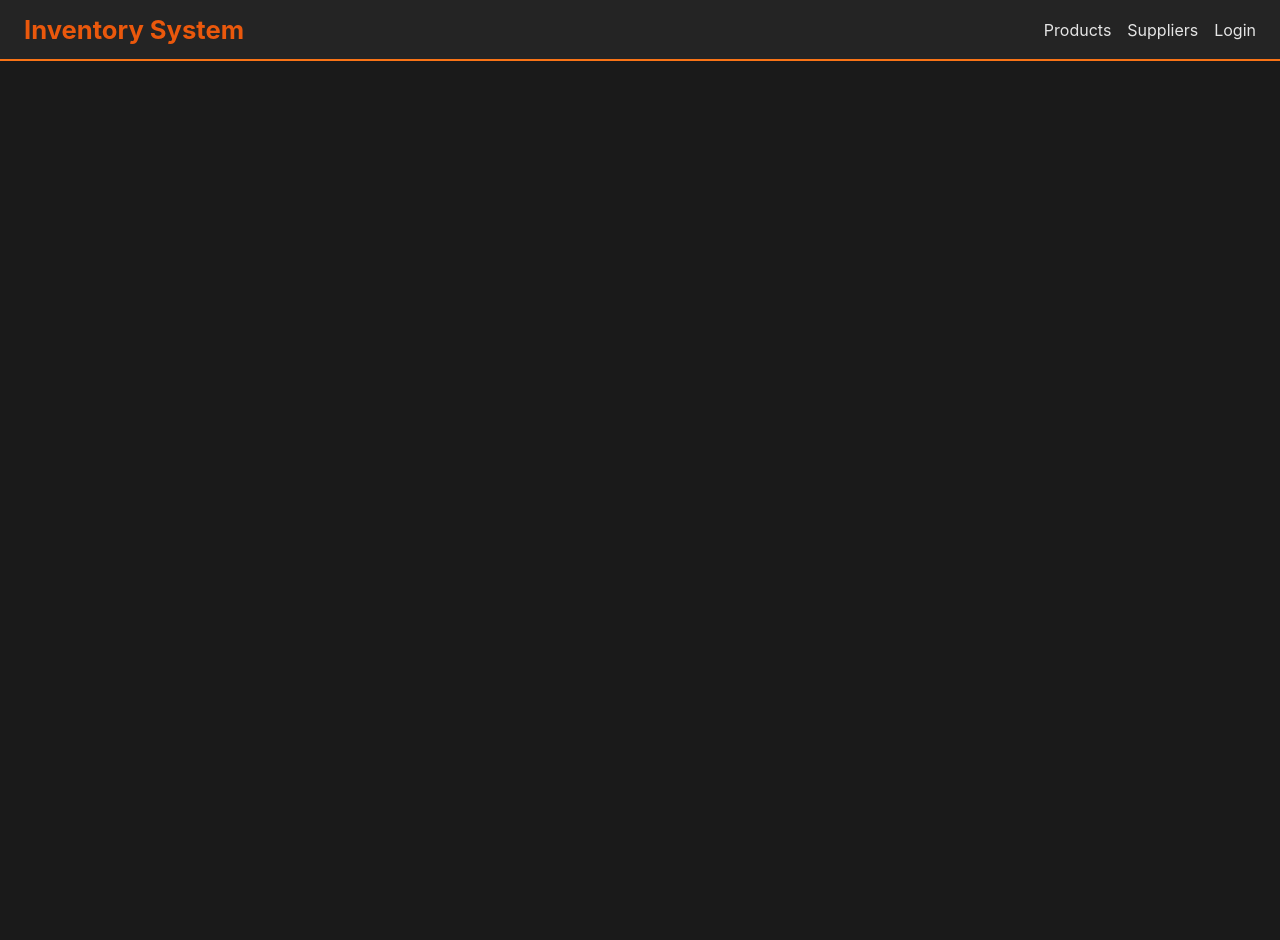
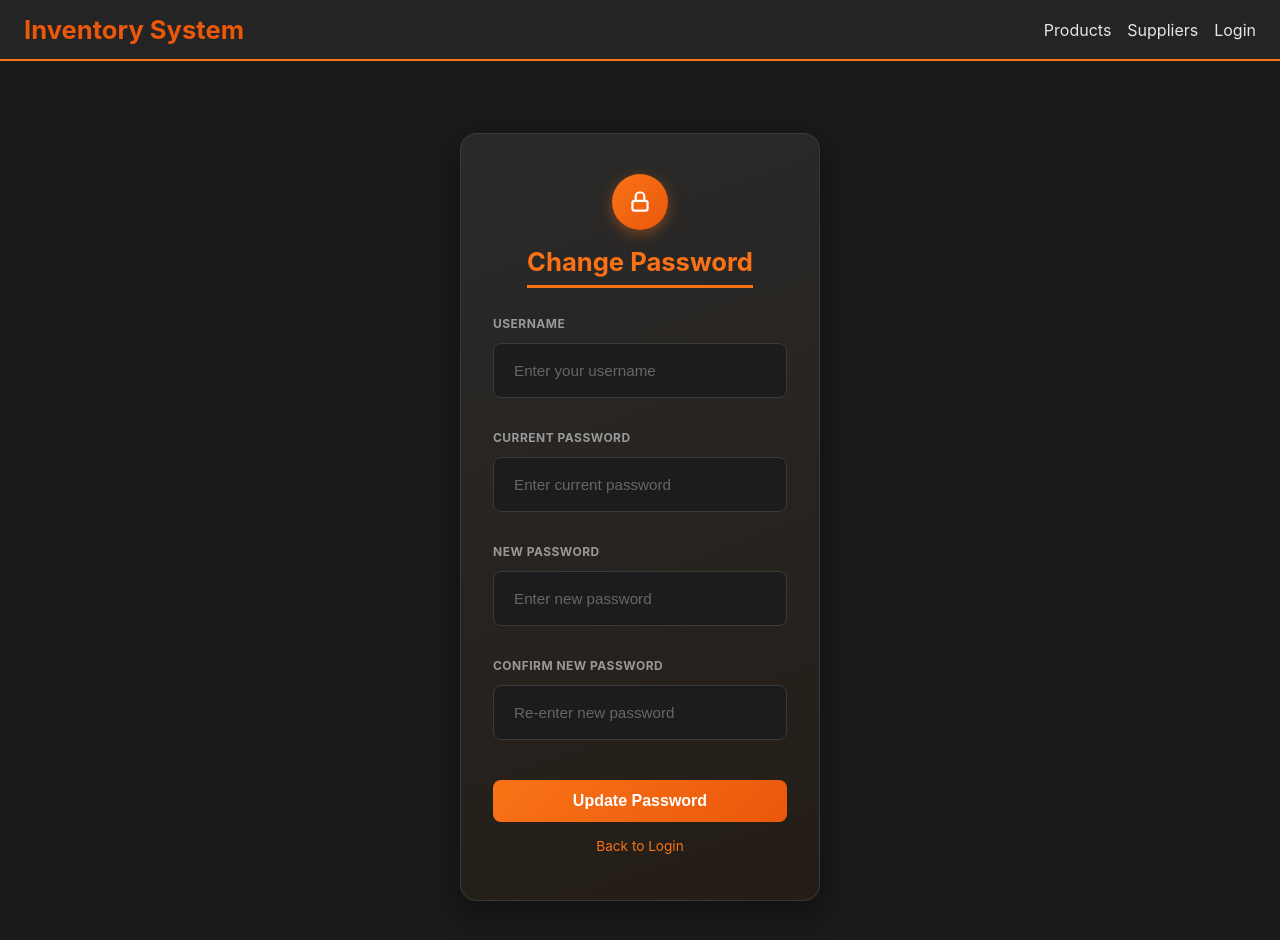
Before and after one commit to GenishTandukar/inventory-app, a React (Vite) app in the folder client/: page /change-password in a window 1280 px wide. Shown: the top 940 px of the page. Before the commit the page ends 800 px from the top, so only its background shows below. Built offline with nearby package versions, Linux system fonts and the light colour scheme; no server answers.

Commit message:
Make change password accessible without login, verify via username and current password

```diff
--- a/client/src/App.css
+++ b/client/src/App.css
@@ -323,3 +323,166 @@ table td a:hover {
 .login-button:hover {
   opacity: 0.9;
 }
+
+/* ===== Login Page Redesign ===== */
+
+.login-page {
+  min-height: 70vh;
+  display: flex;
+  align-items: center;
+  justify-content: center;
+  padding: 24px;
+}
+
+.login-card {
+  width: 100%;
+  max-width: 360px;
+  background: linear-gradient(160deg, #2a2a2a 0%, #241d16 100%);
+  border: 1px solid #3a3a3a;
+  border-radius: 16px;
+  padding: 40px 32px 32px;
+  text-align: center;
+  box-shadow: 0 12px 32px rgba(0, 0, 0, 0.4);
+  position: relative;
+}
+
+.login-avatar {
+  width: 56px;
+  height: 56px;
+  border-radius: 50%;
+  background: linear-gradient(135deg, #f97316, #ea580c);
+  display: flex;
+  align-items: center;
+  justify-content: center;
+  margin: 0 auto 16px;
+  box-shadow: 0 4px 14px rgba(249, 115, 22, 0.4);
+}
+
+.login-title {
+  display: inline-block;
+  font-size: 1.6rem;
+  color: #f97316;
+  margin: 0 0 28px;
+  padding-bottom: 8px;
+  border-bottom: 3px solid #f97316;
+}
+
+.login-error {
+  color: #f87171;
+  background: rgba(248, 113, 113, 0.08);
+  border: 1px solid rgba(248, 113, 113, 0.3);
+  border-radius: 6px;
+  padding: 8px 12px;
+  font-size: 0.85rem;
+  margin-bottom: 18px;
+}
+
+.login-field {
+  text-align: left;
+  margin-bottom: 18px;
+}
+
+.login-field label {
+  display: block;
+  font-size: 0.75rem;
+  font-weight: 700;
+  letter-spacing: 0.04em;
+  text-transform: uppercase;
+  color: #999;
+  margin-bottom: 6px;
+}
+
+.login-input-wrap {
+  display: flex;
+  align-items: center;
+  gap: 8px;
+  background: #1c1c1c;
+  border: 1px solid #3a3a3a;
+  border-radius: 8px;
+  padding: 10px 12px;
+  transition: border-color 0.15s ease;
+}
+
+.login-input-wrap:focus-within {
+  border-color: #f97316;
+}
+
+.login-icon {
+  color: #f97316;
+  flex-shrink: 0;
+}
+
+.login-input-wrap input {
+  flex: 1;
+  background: transparent;
+  border: none;
+  outline: none;
+  color: #e5e5e5;
+  font-size: 0.95rem;
+}
+
+.login-input-wrap input::placeholder {
+  color: #666;
+}
+
+.login-button {
+  width: 100%;
+  margin-top: 8px;
+  padding: 12px;
+  background: linear-gradient(135deg, #f97316, #ea580c);
+  color: white;
+  border: none;
+  border-radius: 8px;
+  font-size: 1rem;
+  font-weight: 600;
+  cursor: pointer;
+  transition: opacity 0.15s ease;
+}
+
+.login-button:hover {
+  opacity: 0.9;
+}
+
+/* ===== Remember Me / Forgot Password / Change Password additions ===== */
+
+.login-options {
+  display: flex;
+  align-items: center;
+  justify-content: space-between;
+  margin-bottom: 20px;
+  font-size: 0.85rem;
+}
+
+.login-remember {
+  display: flex;
+  align-items: center;
+  gap: 6px;
+  color: #ccc;
+  cursor: pointer;
+}
+
+.login-remember input[type="checkbox"] {
+  width: 14px;
+  height: 14px;
+  accent-color: #f97316;
+  cursor: pointer;
+}
+
+.login-forgot-link {
+  color: #f97316;
+  text-decoration: none;
+}
+
+.login-forgot-link:hover {
+  text-decoration: underline;
+}
+
+.login-success {
+  color: #4ade80;
+  background: rgba(74, 222, 128, 0.08);
+  border: 1px solid rgba(74, 222, 128, 0.3);
+  border-radius: 6px;
+  padding: 8px 12px;
+  font-size: 0.85rem;
+  margin-bottom: 18px;
+}
--- a/client/src/App.jsx
+++ b/client/src/App.jsx
@@ -7,6 +7,7 @@ import SupplierForm from './pages/SupplierForm';
 import ProductForm from './pages/ProductForm';
 import Layout from './components/Layout';
 import ProductView from './pages/ProductView';
+import ChangePassword from './pages/ChangePassword';
 
 function App() {
   return (
@@ -22,6 +23,7 @@ function App() {
         <Route path="/suppliers" element={<SupplierList />} />
         <Route path="/suppliers/new" element={<SupplierForm />} />
         <Route path="/suppliers/:id/edit" element={<SupplierForm />} />
+        <Route path="/change-password" element={<ChangePassword />} />
       </Routes>
     </Layout>
   </BrowserRouter>
--- /dev/null
+++ b/client/src/pages/ChangePassword.jsx
@@ -0,0 +1,112 @@
+import { useState } from 'react';
+import { useNavigate, Link } from 'react-router-dom';
+import api from '../api/axios';
+
+function ChangePassword() {
+  const [username, setUsername] = useState('');
+  const [currentPassword, setCurrentPassword] = useState('');
+  const [newPassword, setNewPassword] = useState('');
+  const [confirmPassword, setConfirmPassword] = useState('');
+  const [error, setError] = useState('');
+  const [success, setSuccess] = useState('');
+  const navigate = useNavigate();
+
+  const handleSubmit = async (e) => {
+    e.preventDefault();
+    setError('');
+    setSuccess('');
+
+    if (!username.trim() || !currentPassword || !newPassword || !confirmPassword) {
+      return setError('All fields are required');
+    }
+    if (newPassword.length < 6) {
+      return setError('New password must be at least 6 characters');
+    }
+    if (newPassword !== confirmPassword) {
+      return setError('New passwords do not match');
+    }
+
+    try {
+      await api.post('/auth/change-password', { username, currentPassword, newPassword });
+      setSuccess('Password updated successfully. Redirecting to login...');
+      localStorage.removeItem('token');
+      setTimeout(() => navigate('/login'), 2000);
+    } catch (err) {
+      setError(err.response?.data?.error || 'Something went wrong. Please try again.');
+    }
+  };
+
+  return (
+    <div className="login-page">
+      <form className="login-card" onSubmit={handleSubmit}>
+        <div className="login-avatar">
+          <svg width="26" height="26" viewBox="0 0 24 24" fill="none">
+            <rect x="5" y="11" width="14" height="9" rx="2" stroke="white" strokeWidth="2" />
+            <path d="M8 11V7a4 4 0 0 1 8 0v4" stroke="white" strokeWidth="2" />
+          </svg>
+        </div>
+
+        <h1 className="login-title">Change Password</h1>
+
+        {error && <p className="login-error">{error}</p>}
+        {success && <p className="login-success">{success}</p>}
+
+        <div className="login-field">
+          <label>Username</label>
+          <div className="login-input-wrap">
+            <input
+              type="text"
+              placeholder="Enter your username"
+              value={username}
+              onChange={(e) => setUsername(e.target.value)}
+            />
+          </div>
+        </div>
+
+        <div className="login-field">
+          <label>Current Password</label>
+          <div className="login-input-wrap">
+            <input
+              type="password"
+              placeholder="Enter current password"
+              value={currentPassword}
+              onChange={(e) => setCurrentPassword(e.target.value)}
+            />
+          </div>
+        </div>
+
+        <div className="login-field">
+          <label>New Password</label>
+          <div className="login-input-wrap">
+            <input
+              type="password"
+              placeholder="Enter new password"
+              value={newPassword}
+              onChange={(e) => setNewPassword(e.target.value)}
+            />
+          </div>
+        </div>
+
+        <div className="login-field">
+          <label>Confirm New Password</label>
+          <div className="login-input-wrap">
+            <input
+              type="password"
+              placeholder="Re-enter new password"
+              value={confirmPassword}
+              onChange={(e) => setConfirmPassword(e.target.value)}
+            />
+          </div>
+        </div>
+
+        <button type="submit" className="login-button">Update Password</button>
+
+        <p style={{ marginTop: '16px', fontSize: '0.85rem' }}>
+          <Link to="/login" className="login-forgot-link">Back to Login</Link>
+        </p>
+      </form>
+    </div>
+  );
+}
+
+export default ChangePassword;
--- a/client/src/pages/Login.jsx
+++ b/client/src/pages/Login.jsx
@@ -1,10 +1,11 @@
 import { useState } from 'react';
-import { useNavigate } from 'react-router-dom';
+import { useNavigate, Link } from 'react-router-dom';
 import api from '../api/axios';
 
 function Login() {
   const [username, setUsername] = useState('');
   const [password, setPassword] = useState('');
+  const [rememberMe, setRememberMe] = useState(false);
   const [error, setError] = useState('');
   const navigate = useNavigate();
 
@@ -18,7 +19,7 @@ function Login() {
     }
 
     try {
-      const res = await api.post('/auth/login', { username, password });
+      const res = await api.post('/auth/login', { username, password, rememberMe });
       localStorage.setItem('token', res.data.token);
       navigate('/products');
     } catch (err) {
@@ -72,6 +73,18 @@ function Login() {
           </div>
         </div>
 
+        <div className="login-options">
+          <label className="login-remember">
+            <input
+              type="checkbox"
+              checked={rememberMe}
+              onChange={(e) => setRememberMe(e.target.checked)}
+            />
+            Remember Me
+          </label>
+          <Link to="/change-password" className="login-forgot-link">Forgot Password?</Link>
+        </div>
+
         <button type="submit" className="login-button">Login</button>
       </form>
     </div>
```
Also changed, not shown: 2 other files (tests, documents, lock files or other folders).
